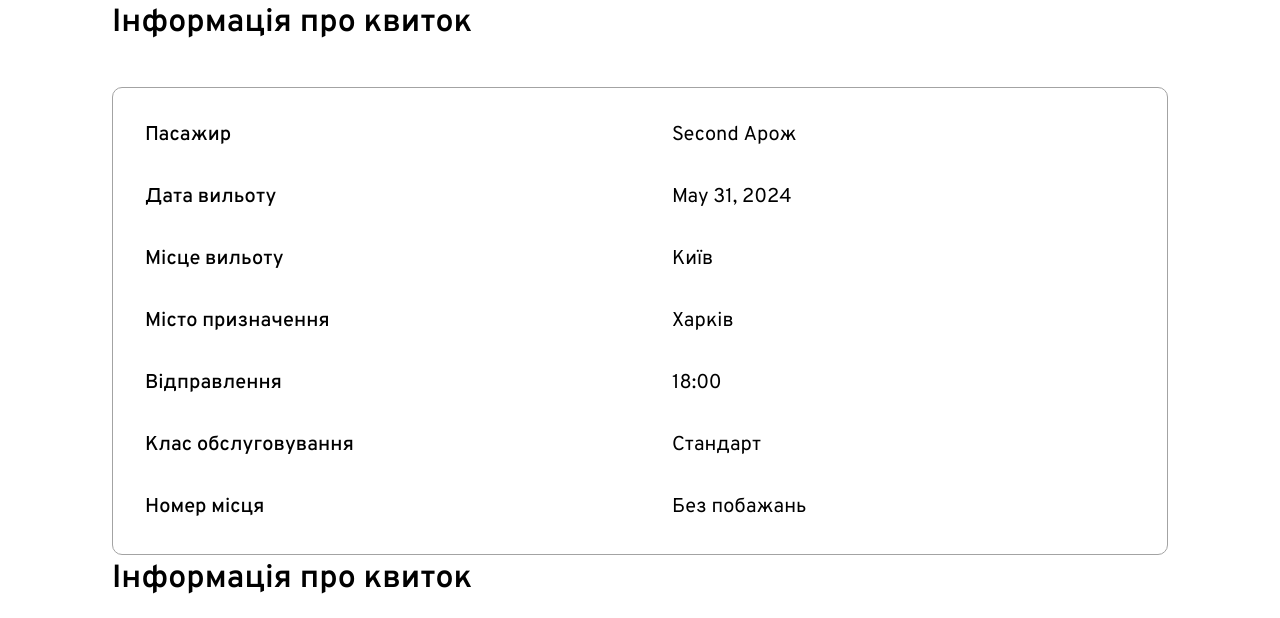
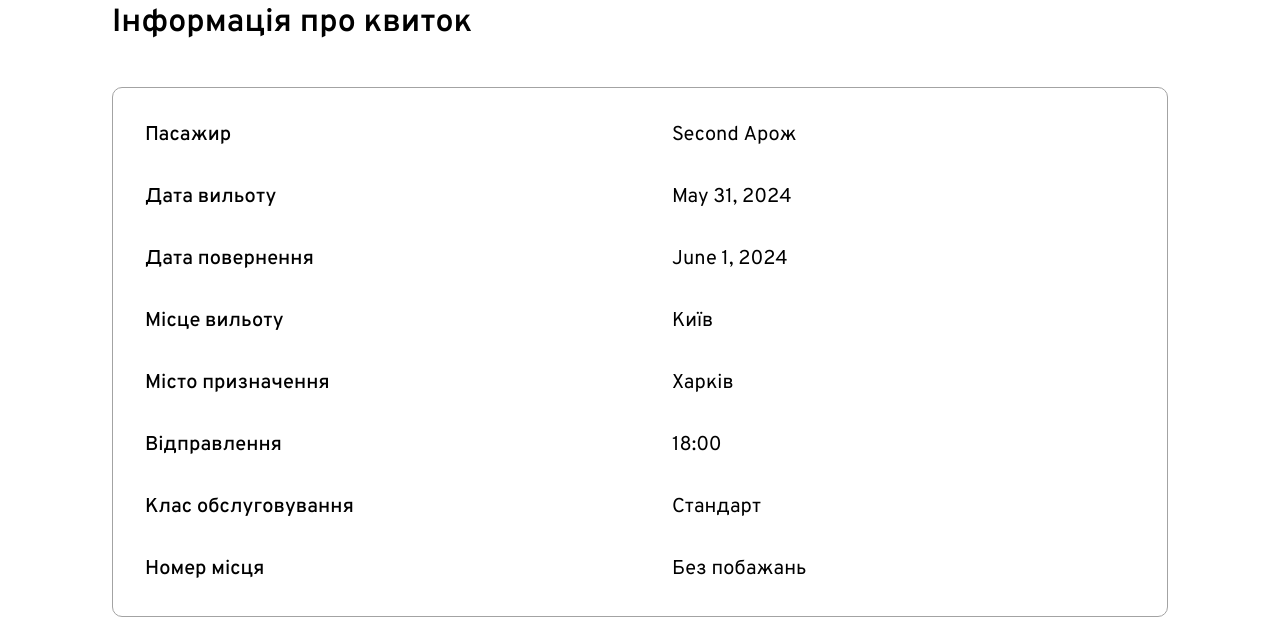
Before and after one commit to heorh-hlv/Diploma_UTicket, a Django app: template Code/Diploma_UTicket/UTicket/templates/check_booking.html in a window 1280 px wide. Shown: the part 2150-2768 px from the top of the page. Run offline with Django 5.2, Linux system fonts and the light colour scheme; the template is opened without the code that fills it: values that come from a table or form of the project are taken from there, others are empty; data comes from the database, SQL or seed files in the repository; both versions use the stored data as it was after the commit; parts of the project's set-up code (start-up, migrations or seed data) failed here and were passed over.

Commit message:
Added oneway\round trip display in check_tickets

```diff
--- a/Code/Diploma_UTicket/UTicket/forms.py
+++ b/Code/Diploma_UTicket/UTicket/forms.py
@@ -5,6 +5,6 @@
 class BookingForm(forms.ModelForm):
     class Meta:
         model = Tickets
-        fields = ['city_of_departure', 'city_destination', 'departure_date',
+        fields = ['city_of_departure', 'city_destination', 'departure_date', 'return_date',
                   'flight_departure', 'plane_class', 'plane_place', 'first_name',
                   'second_name', 'date_of_birth', 'phone_number']
--- a/Code/Diploma_UTicket/UTicket/models.py
+++ b/Code/Diploma_UTicket/UTicket/models.py
@@ -41,7 +41,7 @@
     city_destination = models.TextField(max_length=40)
     departure_date = models.DateField()
 
-    # return_date = models.DateField()
+    return_date = models.DateField(blank=True)
     # amount_of_passengers = models.IntegerField()
 
     # Travel settings
--- a/Code/Diploma_UTicket/UTicket/templates/check_booking.html
+++ b/Code/Diploma_UTicket/UTicket/templates/check_booking.html
@@ -40,6 +40,12 @@
                <td class="table-cell" role="cell">Дата вильоту</td>
                <td class="table-cell" role="cell">{{ ticket.departure_date }}</td>
             </tr>
+            {% if ticket.return_date %}
+            <tr class="table-row" role="row">
+               <td class="table-cell" role="cell">Дата повернення</td>
+               <td class="table-cell" role="cell">{{ ticket.return_date }}</td>
+            </tr>
+            {% endif %}
             <tr class="table-row" role="row">
                <td class="table-cell" role="cell">Місце вильоту</td>
                <td class="table-cell" role="cell">{{ ticket.city_of_departure }}</td>
```
Also changed, not shown: Code/Diploma_UTicket/UTicket/migrations/0008_delete_city_alter_tickets_flight_departure_and_more.py, Code/Diploma_UTicket/UTicket/migrations/0008_remove_tickets_return_date_and_more.py (deleted), Code/Diploma_UTicket/db.sqlite3.
